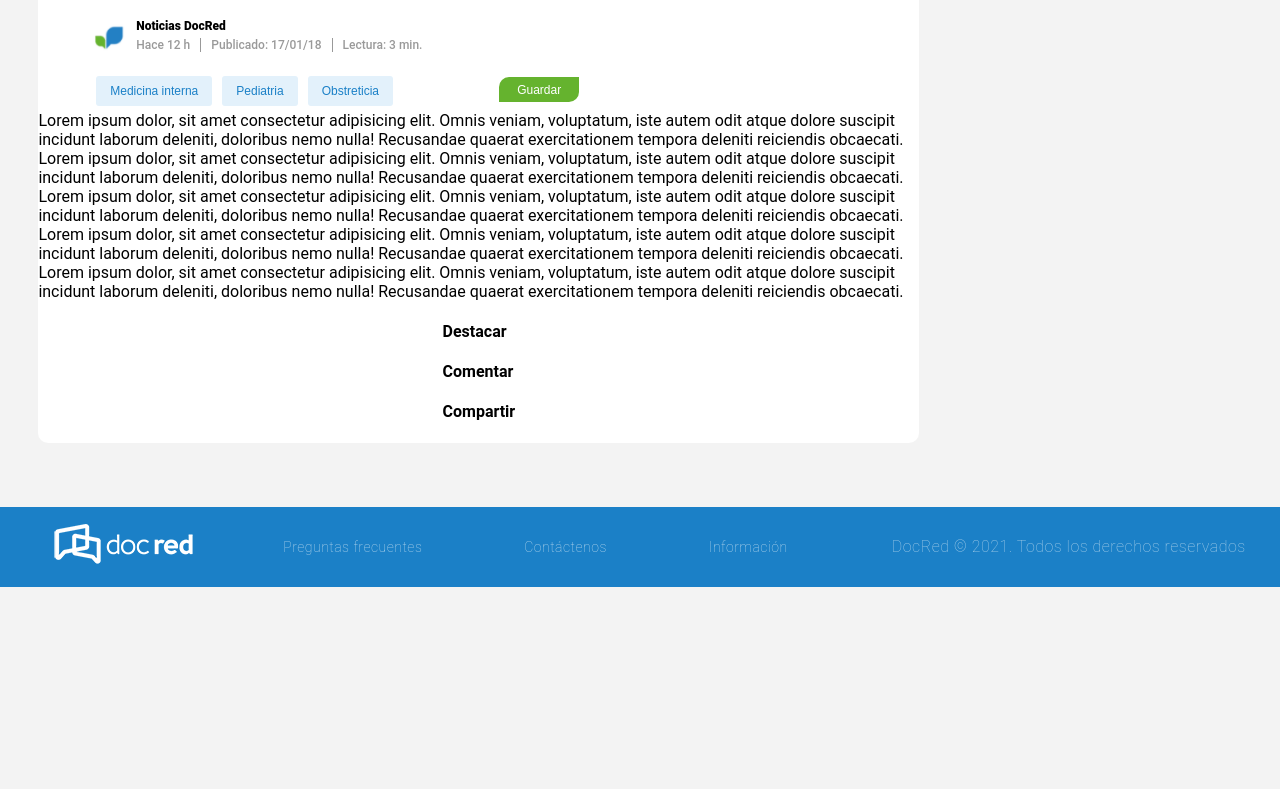
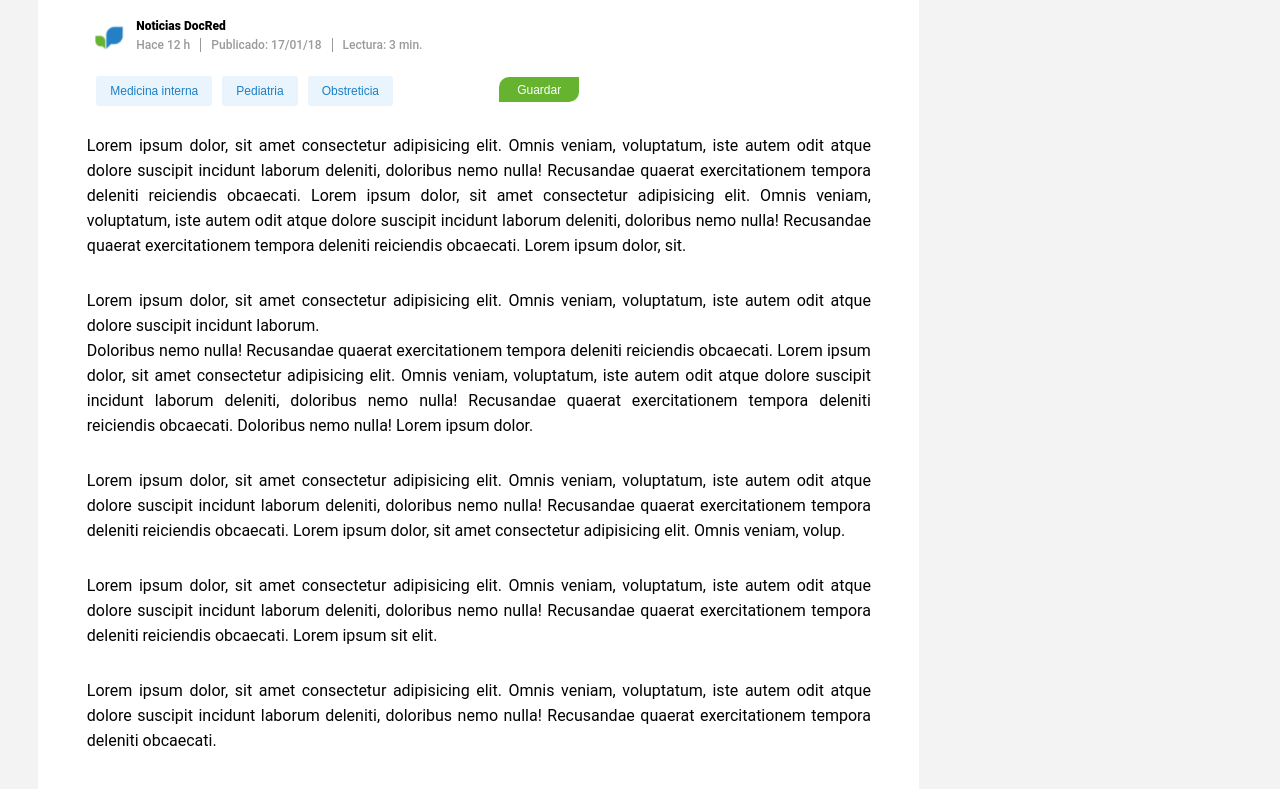
Before and after one commit to IvanGonzalez10/frontend-assigment, a React (Create React App) app: page / in a window 1280 px wide. Shown: the part 751-1540 px from the top of the page. Before the commit the page ends 1338 px from the top, so only its background shows below. Built offline with nearby package versions, Linux system fonts and the light colour scheme.

Commit message:
working at p

```diff
--- a/src/Components/Home/index.jsx
+++ b/src/Components/Home/index.jsx
@@ -29,36 +29,48 @@ export const Home = () => {
           <button>Pediatria</button>
           <button>Obstreticia</button>
         </div>
-        <div>
+        <div className="text-container">
           <p>
             Lorem ipsum dolor, sit amet consectetur adipisicing elit. Omnis
             veniam, voluptatum, iste autem odit atque dolore suscipit incidunt
             laborum deleniti, doloribus nemo nulla! Recusandae quaerat
-            exercitationem tempora deleniti reiciendis obcaecati.
+            exercitationem tempora deleniti reiciendis obcaecati. Lorem ipsum
+            dolor, sit amet consectetur adipisicing elit. Omnis veniam,
+            voluptatum, iste autem odit atque dolore suscipit incidunt laborum
+            deleniti, doloribus nemo nulla! Recusandae quaerat exercitationem
+            tempora deleniti reiciendis obcaecati. Lorem ipsum dolor, sit.
+          </p>
+          <p>
+            Lorem ipsum dolor, sit amet consectetur adipisicing elit. Omnis
+            veniam, voluptatum, iste autem odit atque dolore suscipit incidunt
+            laborum. <br /> Doloribus nemo nulla! Recusandae quaerat
+            exercitationem tempora deleniti reiciendis obcaecati. Lorem ipsum
+            dolor, sit amet consectetur adipisicing elit. Omnis veniam,
+            voluptatum, iste autem odit atque dolore suscipit incidunt laborum
+            deleniti, doloribus nemo nulla! Recusandae quaerat exercitationem
+            tempora deleniti reiciendis obcaecati. Doloribus nemo nulla! Lorem
+            ipsum dolor.
           </p>
           <p>
             Lorem ipsum dolor, sit amet consectetur adipisicing elit. Omnis
             veniam, voluptatum, iste autem odit atque dolore suscipit incidunt
             laborum deleniti, doloribus nemo nulla! Recusandae quaerat
-            exercitationem tempora deleniti reiciendis obcaecati.
+            exercitationem tempora deleniti reiciendis obcaecati. Lorem ipsum
+            dolor, sit amet consectetur adipisicing elit. Omnis veniam,
+            volup.
           </p>
           <p>
             Lorem ipsum dolor, sit amet consectetur adipisicing elit. Omnis
             veniam, voluptatum, iste autem odit atque dolore suscipit incidunt
             laborum deleniti, doloribus nemo nulla! Recusandae quaerat
-            exercitationem tempora deleniti reiciendis obcaecati.
+            exercitationem tempora deleniti reiciendis obcaecati. Lorem ipsum
+            sit elit.
           </p>
           <p>
             Lorem ipsum dolor, sit amet consectetur adipisicing elit. Omnis
             veniam, voluptatum, iste autem odit atque dolore suscipit incidunt
             laborum deleniti, doloribus nemo nulla! Recusandae quaerat
-            exercitationem tempora deleniti reiciendis obcaecati.
-          </p>
-          <p>
-            Lorem ipsum dolor, sit amet consectetur adipisicing elit. Omnis
-            veniam, voluptatum, iste autem odit atque dolore suscipit incidunt
-            laborum deleniti, doloribus nemo nulla! Recusandae quaerat
-            exercitationem tempora deleniti reiciendis obcaecati.
+            exercitationem tempora deleniti obcaecati.
           </p>
         </div>
         <div>
--- a/src/Components/Home/styles.scss
+++ b/src/Components/Home/styles.scss
@@ -139,8 +139,19 @@
   margin: 5px;
   border: none;
   border-radius: 3px;
-  background: #c9e4f783;
+  background: #c9e4f767;
   color: #1b80c7;
+}
+
+.text-container {
+  width: 100%;
+  padding: 2.5% 5.5%;
+}
+
+.text-container p {
+  margin-bottom: 30px;
+  line-height: 25px;
+  text-align: justify;
 }
 
 .little-container {
```
Also changed, not shown: 1 other file (tests, documents, lock files or other folders).
